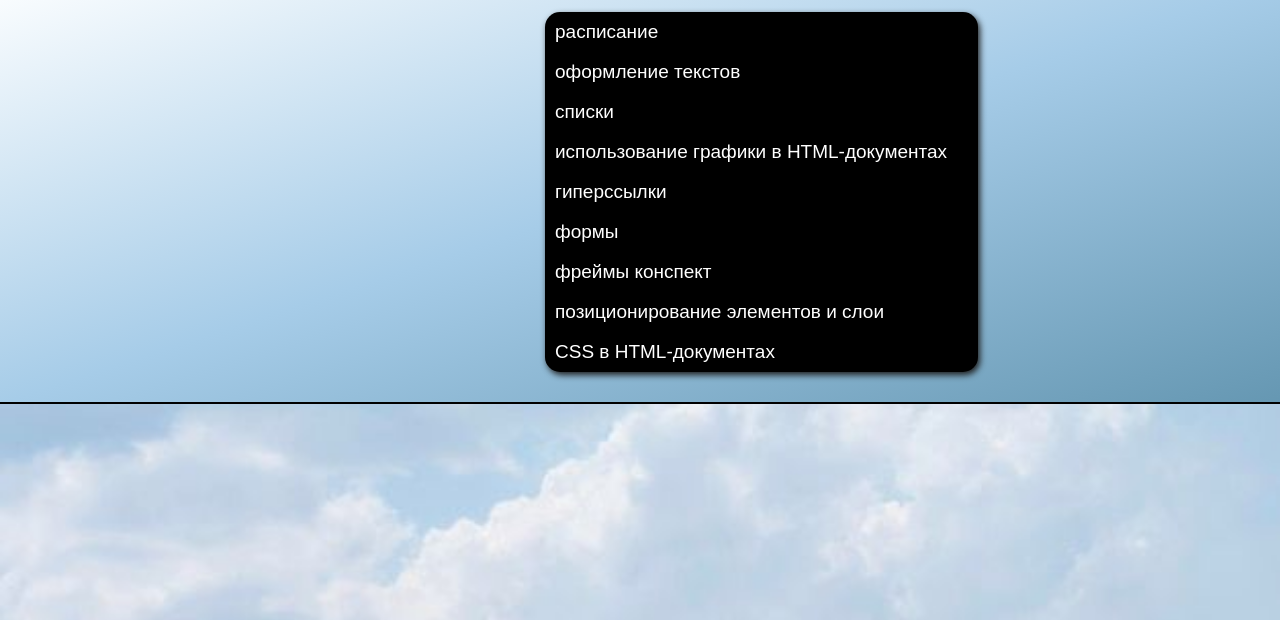
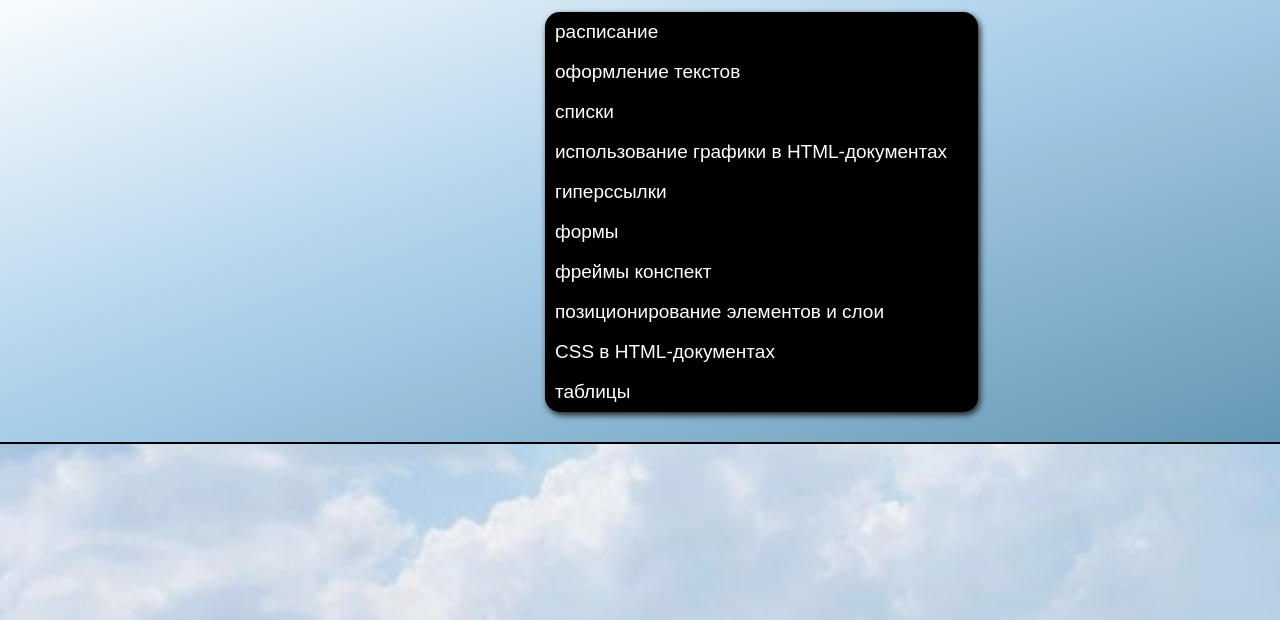
Before and after one commit to rennskk/homework, a plain HTML site: page index.html in a window 1280 px wide. Shown: the part 180-800 px from the top of the page. Drawn offline with Linux system fonts and the light colour scheme; a web font is replaced by a local one.

Commit message:
Update index.html

```diff
--- a/index.html
+++ b/index.html
@@ -37,6 +37,7 @@
          <p class="change-text"><a href="frames.md" class="link">фреймы конспект</a></p>
         <p class="change-text"><a href="pozition.html" class="link">позиционирование элементов и слои</a></p>
         <p class="change-text"><a href="css.html" class="link">CSS в HTML-документах</a></p>
+        <p class="change-text"><a href="tables.html" class="link">таблицы</a></p>
     </div>
 </div>
     <hr style="border: 0; height: 2px; background-color: #000000; margin-top: 30px;">
```
